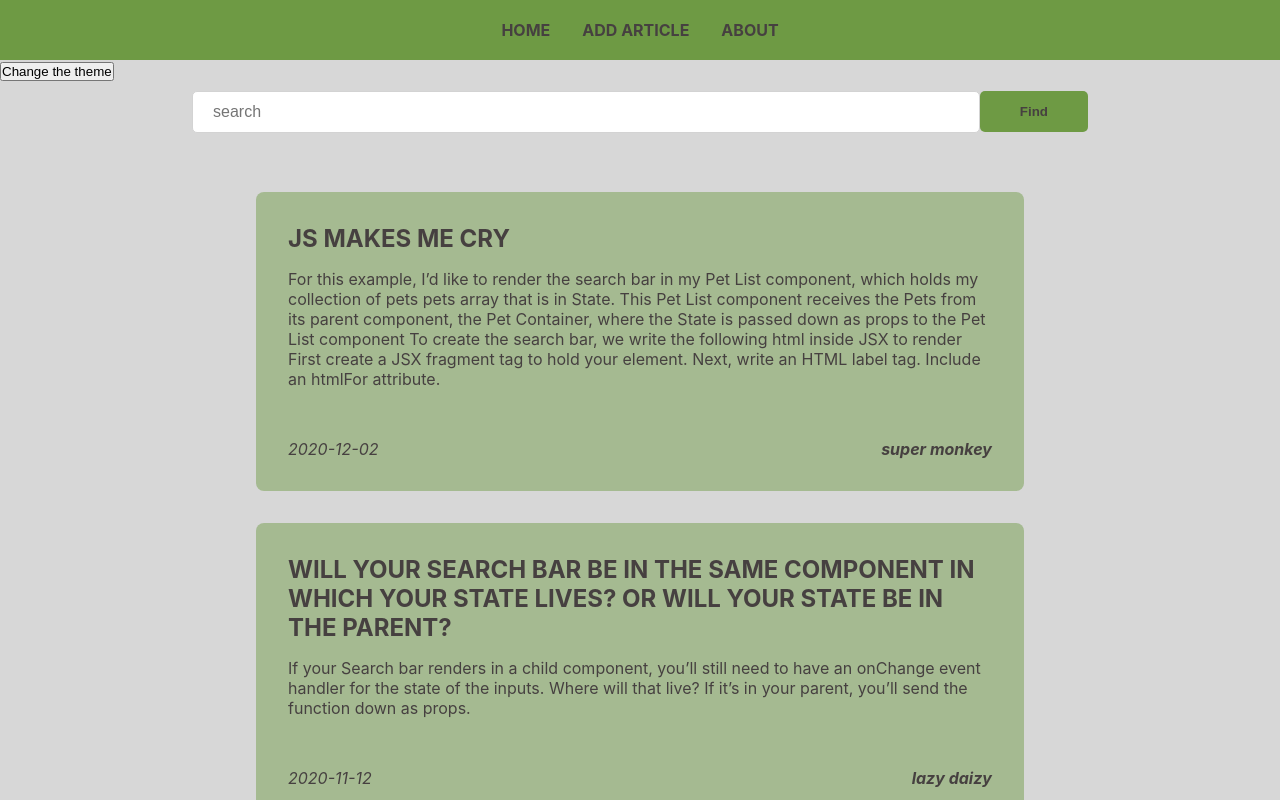
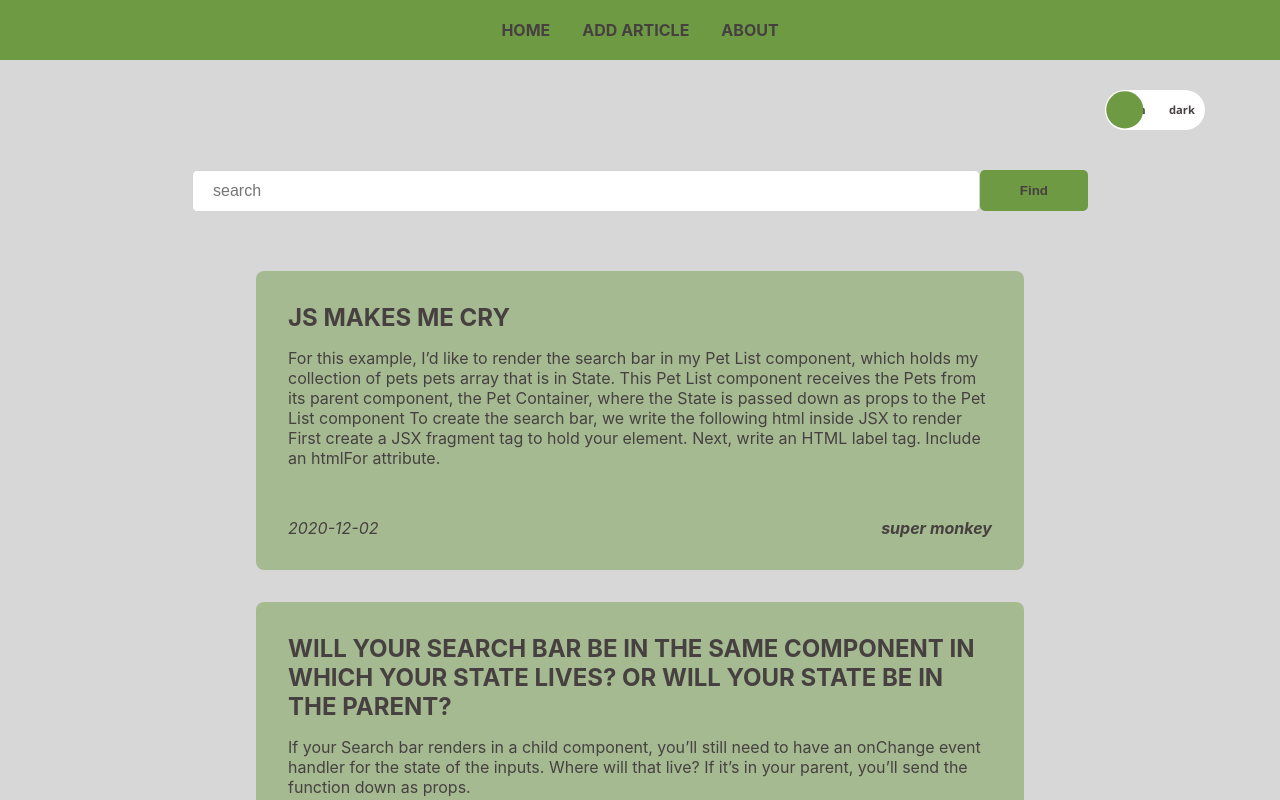
Before and after one commit to SvitlanaRybakova/react-app-group-blogg, a React (Create React App) app: page / in a window 1280 px wide. Shown: the top 800 px of the page. Built offline with nearby package versions, Linux system fonts and the light colour scheme.

Commit message:
added styles for toggleTheme button

```diff
--- a/src/components/ThemeToggle.js
+++ b/src/components/ThemeToggle.js
@@ -1,16 +1,26 @@
 import React, { useContext } from 'react';
 import { ThemeContext } from '../contexts/ThemeContext';
+import { toggleWrapper, button, knob, dark, green, themeCheckbox} from '../styles/ThemeToggle.module.css';
 
 function ThemeToggle() {
   const { toggleTheme } = useContext(ThemeContext);
 
   return (
-    <button
-      style={{ cursor: 'pointer' }}
-      onClick={toggleTheme}
-    >
-      Change the theme
-    </button>
+    <div className={toggleWrapper}>
+      <input className={themeCheckbox}
+        id="theme-checkbox"
+        type="checkbox"
+        onClick={toggleTheme}
+      />
+      <label className={button} htmlFor="theme-checkbox">
+        <div className={knob}></div>
+        <div className={dark}>dark</div>
+        <div className={green}>green</div>
+      </label>
+    </div>
+
+
+
   )
 }
 export default ThemeToggle;
--- /dev/null
+++ b/src/styles/ThemeToggle.module.css
@@ -0,0 +1,59 @@
+
+.toggleWrapper{
+  width: 250px;
+  height: 100px;
+  margin-left: auto;
+}
+
+.themeCheckbox{
+  display: none;
+}
+
+.button {
+  position: relative;
+  display: block;
+  width: 100%;
+  height: 100%;
+  background-color:white;
+  border-radius: 350px;
+  cursor: pointer;
+  transform: scale(0.4);
+
+}
+
+.knob {
+  width: 93px;
+  height: 93px;
+  background-color: #6e9a44;
+  background-size: 700px;
+  position: relative;
+  top: 3px;
+  left: 3px;
+  border-radius: 290px;
+  transition: 0.4s ease left, 0.4s ease background-position;
+  z-index: 2;
+}
+
+.dark,
+.green {
+  position: absolute;
+  top: 50%;
+  transform: translateY(-50%);
+  color: #464040;
+  font-size: 28px;
+  font-weight: bold;
+  font-family: "Segoe UI", Tahoma, Geneva, Verdana, sans-serif;
+  margin-left: 160px;
+  z-index: 1;
+}
+
+.green {
+  margin-left: 20px;
+}
+
+.themeCheckbox:checked + .button .knob {
+  left: 153px;
+  /* background-position: -350px 0; */
+   background: #263238;
+
+}
```
Also changed, not shown: src/styles/Search.module.css (line endings or trailing spaces).
